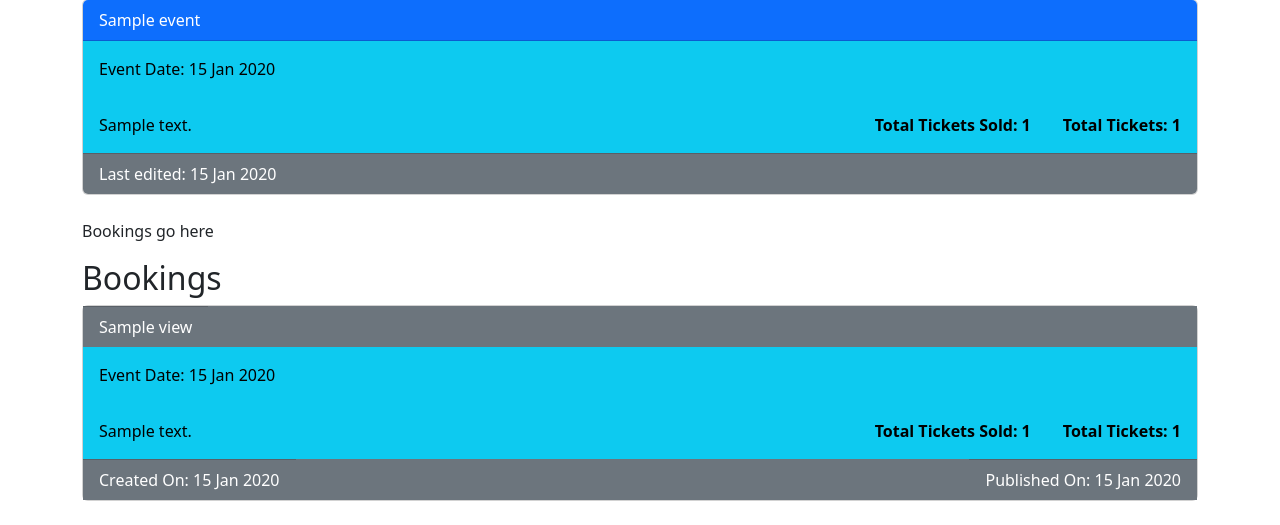
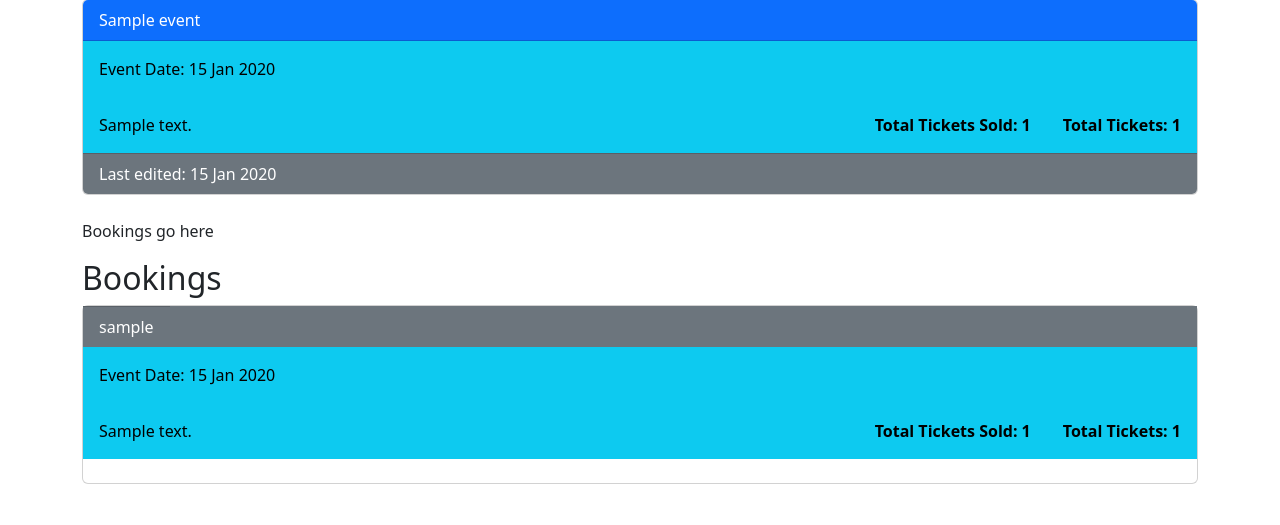
Before and after one commit to cskoster/db_web_midterm, a Node server app: template views/organizerViewBooking.ejs in a window 1280 px wide. Shown: the part 297-822 px from the top of the page. After the commit the page ends 781 px from the top, so only its background shows below. Run offline with Node 20, Linux system fonts and the light colour scheme; the template is opened without the code that fills it: most values are stand-ins (such as "Sample title", 1, 10 or a date in 2020); some libraries are stand-ins or nearby versions.

Commit message:
name in booking view

```diff
--- a/routes/organizer.js
+++ b/routes/organizer.js
@@ -370,7 +370,7 @@ router.get('/view_bookings/:event_id', function (req, res) {
 
               //let queryView = 'SELECT * FROM events WHERE id == "' + event_id + '";';
               let query = 'SELECT * from booking_view where event_id="' + event_id + '";';
-              console.log(query);
+              //console.log(query);
 
               // console.log("Q: ", queryEvent);
               global.db.all(query,
@@ -381,9 +381,9 @@ router.get('/view_bookings/:event_id', function (req, res) {
                     next(err); //send the error on to the error handler
                   } else {
 
-                    console.log(result);
+                    //console.log(result);
                     data.view = result;
-                    console.log("data: ", data);
+                    console.log(data);
                     res.render("organizerViewBooking.ejs", data);
                   }
 
--- a/views/organizerViewBooking.ejs
+++ b/views/organizerViewBooking.ejs
@@ -75,9 +75,8 @@
           <% view.forEach((data) => {%>
           <div class="card">
             <div class="clearfix bg-secondary">
-              <div class="card-footer bg-secondary text-white float-start"><%=data.title%></div>
+              <div class="card-footer bg-secondary text-white float-start"><%=data.user_name%></div>
             </div>
-
             <div class="card-body bg-info text-black">Event Date: <%=data.date_event%></div>
             <div class="clearfix bg-info">
               <div class="card-body bg-info text-black float-start"><%=data.description%></div>
@@ -87,11 +86,6 @@
               </div>
             </div>
 
-            <div class="clearfix bg-secondary">
-              <div class="card-footer bg-secondary text-white float-start">Created On: <%=data.date_created %></div>
-              <div class="card-footer bg-secondary text-white float-end">Published On: <%=data.date_published %></div>
-            </div>
-          </div>
           <br />
           <%});%>
         </div>
```
